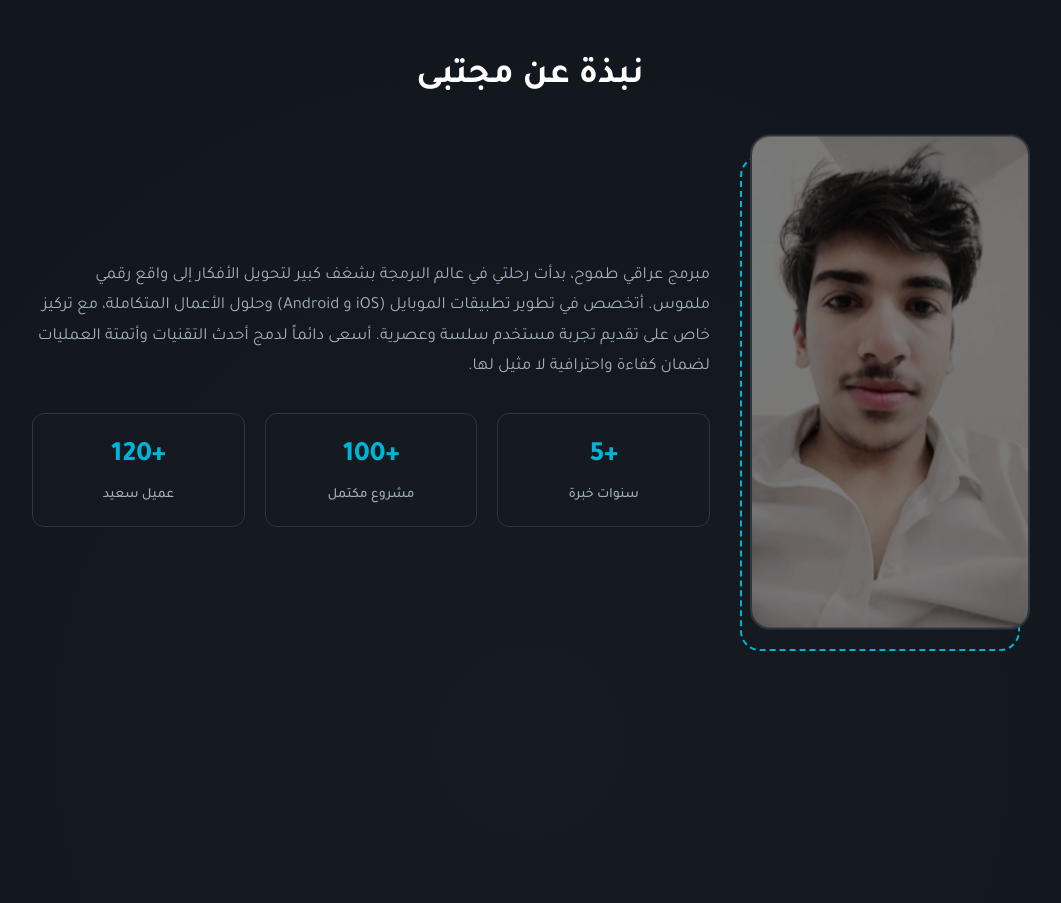
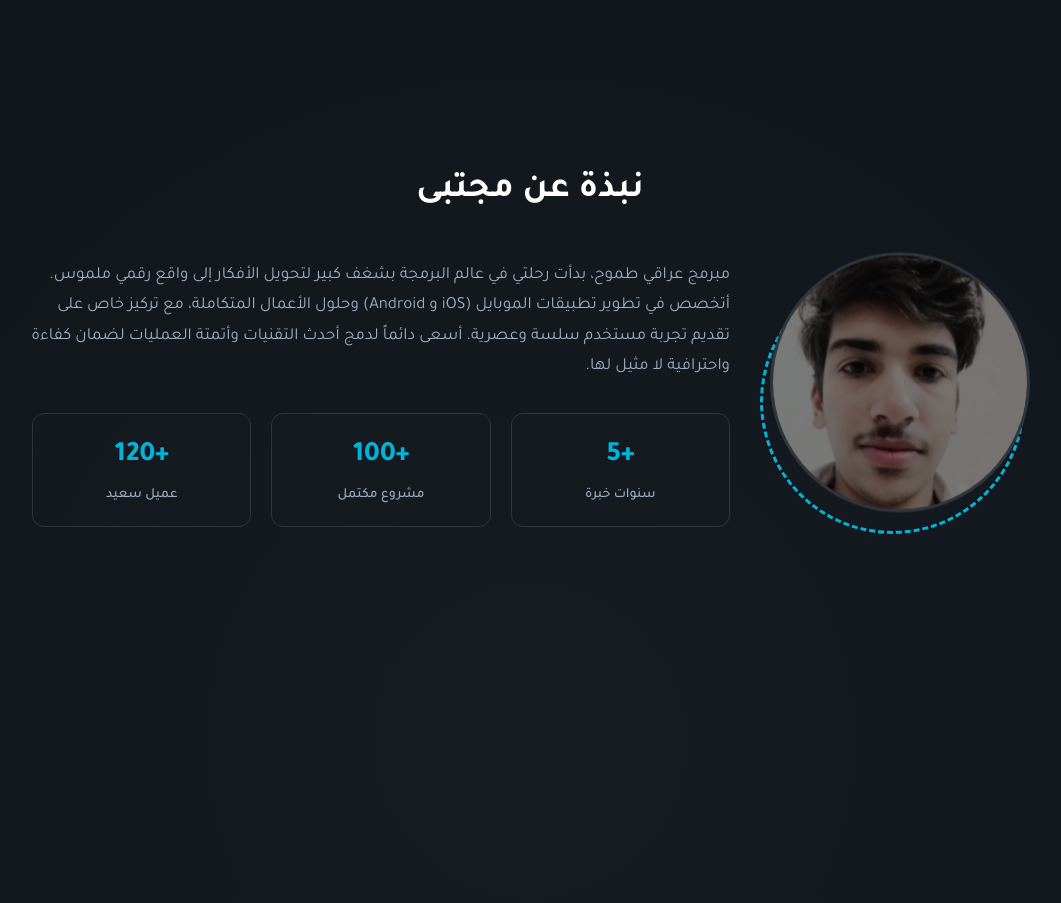
Before and after one commit to fgggfor2-bit/mojtaba.github.io, a plain HTML site: page index.html in a window 1280 px wide. Shown: the part 860-1763 px from the top of the page, without its empty margins (110-1171 px from the left). Drawn offline with nearby package versions, Linux system fonts and the light colour scheme.

Commit message:
Update index.html

```diff
--- a/index.html
+++ b/index.html
@@ -48,45 +48,39 @@
         .btn-secondary { background-color: #1a202c; color: #ffffff; border: 1px solid #2d3748; }
         .btn-primary:hover, .btn-secondary:hover { transform: translateY(-3px); }
 
-        /* --- قسم نبذة عني المطور (التعديلات هنا لظهور الصورة كاملة) --- */
+        /* --- قسم نبذة عني المطور (تعديل الصورة الدائرية) --- */
         .about-content { display: flex; gap: 40px; align-items: center; max-width: 1000px; width: 100%; text-align: right; justify-content: center; margin-bottom: 40px; }
 
-        /* حاوية الصورة المعدلة */
+        /* حاوية الصورة الدائرية */
         .about-photo-container {
             position: relative;
-            /* ألغينا العرض والارتفاع الثابت الصارم */
-            width: 100%;
-            max-width: 280px; /* أقصى عرض مسموح به */
+            width: 260px; /* العرض */
+            height: 260px; /* الطول مساوي للعرض لتكوين دائرة */
             flex-shrink: 0;
-            display: flex;
-            align-items: center;
-            justify-content: center;
+            margin: 0 auto;
         }
 
-        /* الإطار الخلفي المنقط المعدل ليتناسب مع حجم الصورة المتغير */
+        /* الإطار الخلفي المنقط الدائري */
         .about-photo-container::after {
             content: '';
             position: absolute;
-            /* جعلنا الإطار يتمدد خلف الصورة تماماً مع هامش بسيط */
-            top: 10px;
-            right: 10px;
+            top: 5px;
+            right: 5px;
             bottom: -10px;
             left: -10px;
-            border: 2px dashed #00b4d8; /* جعلناه منقط dashed لمظهر أجمل */
-            border-radius: 20px;
+            border: 3px dashed #00b4d8;
+            border-radius: 50%; /* يجعل الإطار دائرياً */
             z-index: -1;
         }
 
         .about-photo {
-            width: 100%; /* تأخذ كامل عرض الحاوية */
-            height: auto; /* الارتفاع يتحدد تلقائياً لإظهار الصورة كاملة بدون قص */
-            display: block; /* إلغاء أي مسافات بيضاء افتراضية */
-            border-radius: 20px;
-            border: 2px solid #30363d;
-            /* تأثير الحركة العائمة بقي كما هو */
+            width: 100%;
+            height: 100%;
+            border-radius: 50%; /* يجعل الصورة دائرية */
+            border: 3px solid #30363d;
             animation: float 3s ease-in-out infinite;
-            /* تأكدنا من إلغاء object-fit: cover القديمة */
-            object-fit: contain; /* هذا يضمن ظهورها كاملة داخل حدودها إذا لزم الأمر */
+            object-fit: cover; /* يملأ الدائرة بالصورة */
+            object-position: center 20%; /* يركز على الوجه في الصورة المستطيلة */
         }
 
         /* تعريف الأنميشن للصورة */
@@ -126,7 +120,7 @@
         .contact-detail { color: #a0aec0; font-size: 14px; display: flex; gap: 8px; align-items: center; margin-bottom: 15px; }
 
         /* للتوافق مع الهواتف */
-        @media (max-width: 900px) { .project-card { width: 100%; } .about-content { flex-direction: column-reverse; text-align: center; gap: 20px; } .about-photo-container { max-width: 220px; margin-bottom: 30px; } .stats-grid { justify-content: center; } .stat-card { width: calc(50% - 10px); } }
+        @media (max-width: 900px) { .project-card { width: 100%; } .about-content { flex-direction: column-reverse; text-align: center; gap: 20px; } .about-photo-container { width: 220px; height: 220px; margin-bottom: 30px; } .stats-grid { justify-content: center; } .stat-card { width: calc(50% - 10px); } }
         @media (max-width: 600px) { h1 { font-size: 34px; } h2.typing-container { font-size: 20px; } .app-gallery img { height: 220px; } .contact-phone { font-size: 20px; } .stat-card { width: 100%; } }
     </style>
 </head>
```
